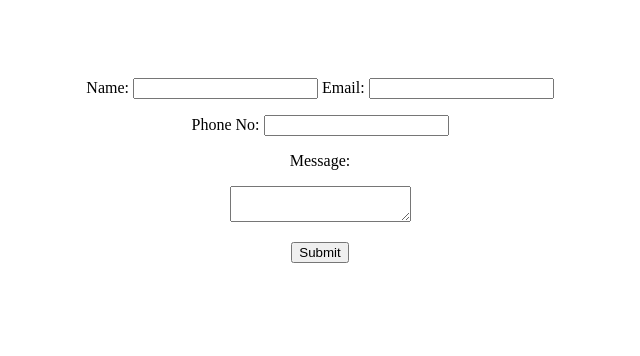
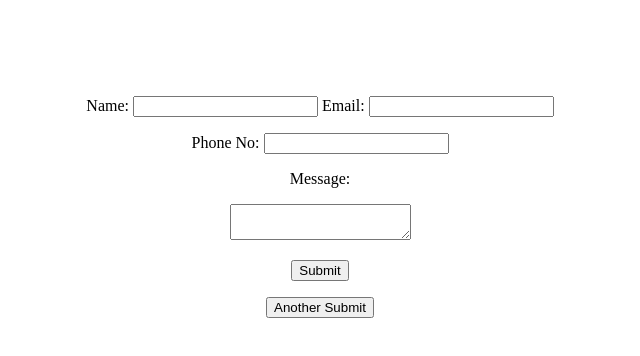
Before and after one commit to TaLhAsGhAr/Talha, a plain HTML site: page index.html in a window 1280 px wide. Shown: the whole page, without its empty margins (320-960 px from the left). Drawn offline with Linux system fonts and the light colour scheme.

Commit message:
ADD SUBMIT BUTTON

```diff
--- a/index.html
+++ b/index.html
@@ -7,7 +7,7 @@
     <title>HTML class</title>
 </head>
 <body>
-    <br><br><br>
+    <br><br><br><br>
     <center>
         <form>
             <p><label>Name: </label><input type="text" required>
@@ -18,6 +18,8 @@
             <p><label>Message: </label></p><textarea required></textarea>
 
             <p><button>Submit</button></p>
+
+            <p><button>Another Submit</button></p>
         </form>
     </center>
 </body>
```
